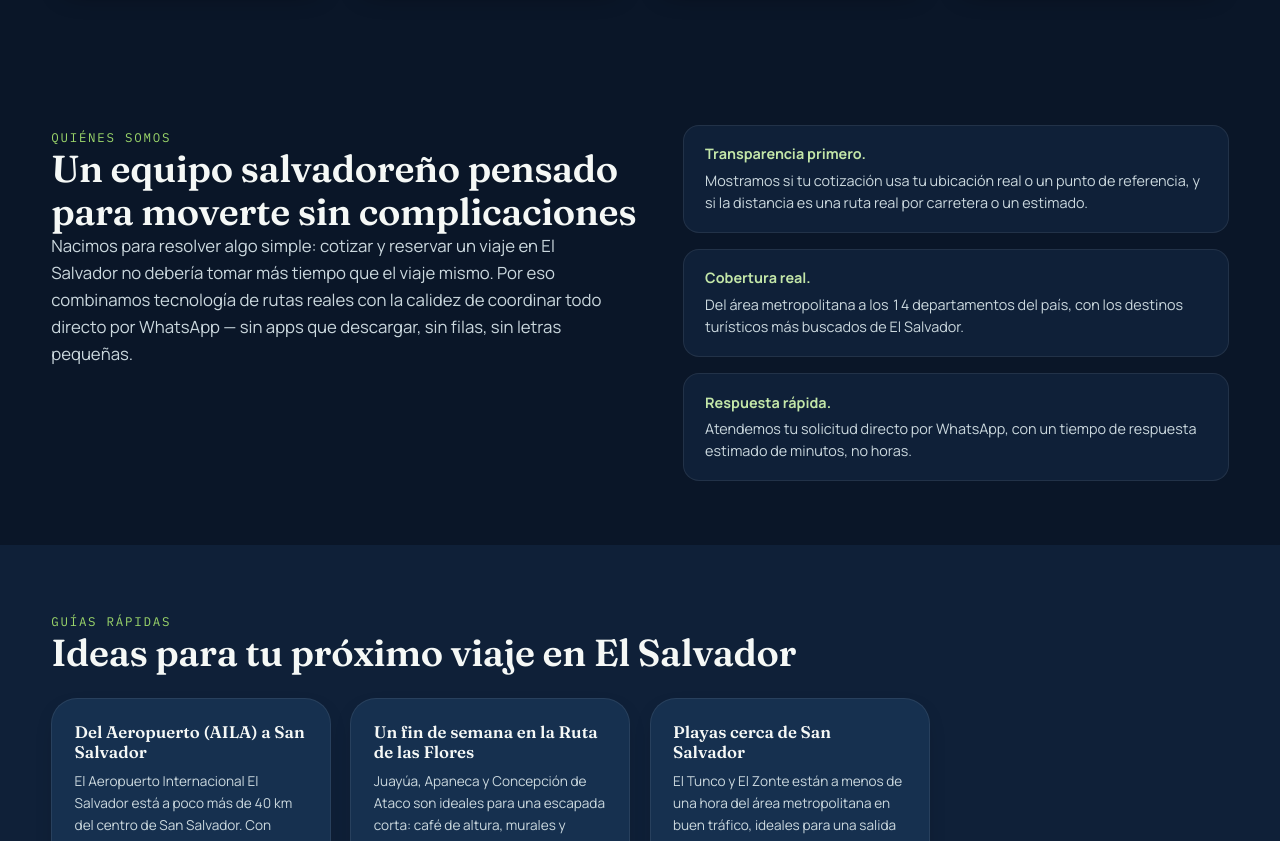
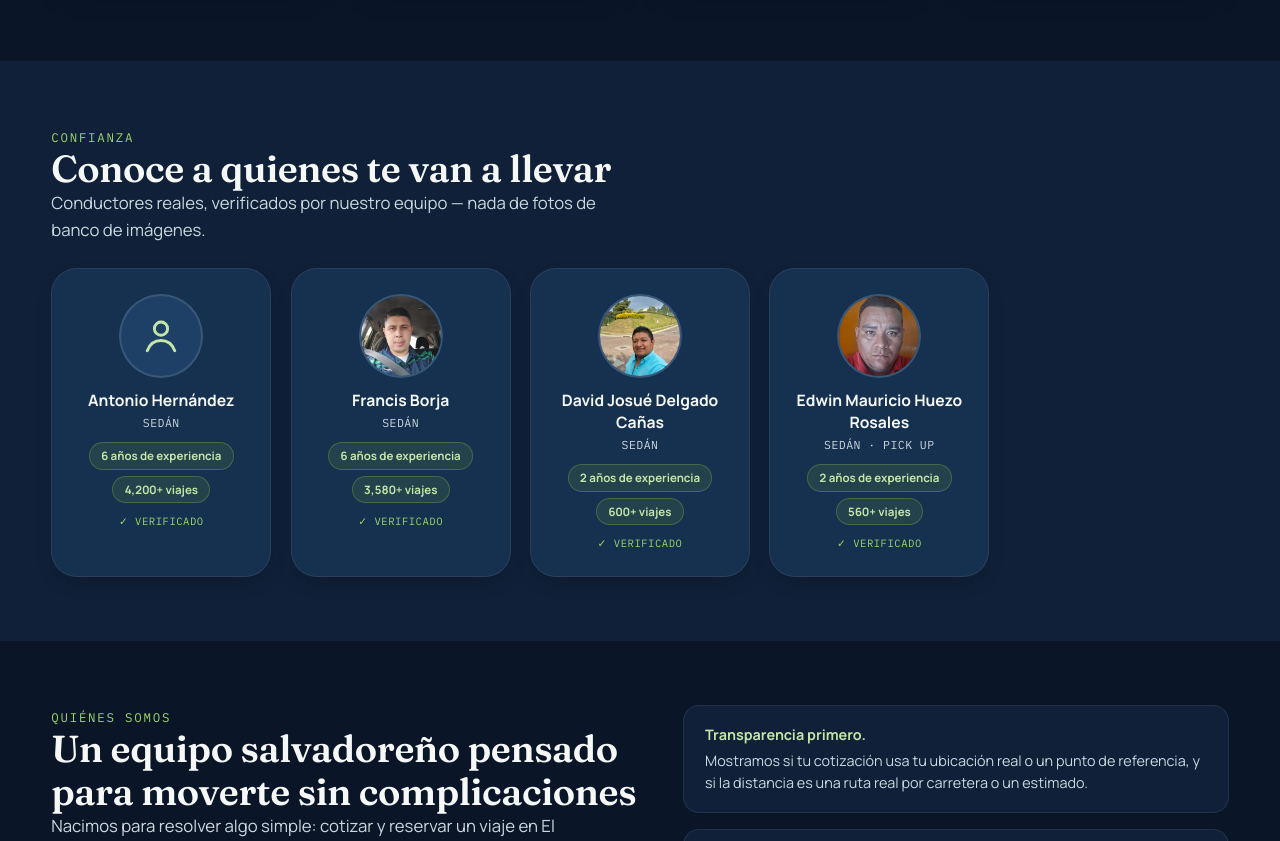
Before and after one commit to MauricioStanley/Movilidad-360-SV, a plain HTML site: page index.html in a window 1280 px wide. Shown: the part 5522-6363 px from the top of the page. Drawn offline with nearby package versions, Linux system fonts and the light colour scheme.

Commit message:
Agregar sección 'Conoce a quienes te van a llevar' con conductores reales
- Nueva sección de confianza (reemplaza temporalmente a los testimonios
  ocultos) usando los datos reales de conductores ya en js/data.js:
  foto, nombre, años de experiencia y viajes completados
- Los conductores que manejan más de una unidad (ej. Edwin, Spark +
  Forland) aparecen una sola vez con ambos tipos de vehículo listados
- Fallback con ícono genérico para conductores sin foto todavía (Antonio)
- Se suma .drivers-grid a la animación de entrada escalonada existente
- Bump de caché v13 -> v14

```diff
--- a/css/styles.css
+++ b/css/styles.css
@@ -919,6 +919,62 @@ html { scrollbar-color: var(--blue-600) var(--blue-900); scrollbar-width: thin;
 .testimonial-card figcaption strong { color: var(--green-300); }
 .testimonial-card figcaption span { color: var(--paper-dim); font-family: var(--font-mono); font-size: 0.72rem; text-transform: uppercase; letter-spacing: 0.06em; margin-top: 0.2rem; }
 
+/* ---------- Conductores ---------- */
+.drivers-section { background: var(--blue-900); }
+.drivers-grid {
+  display: grid;
+  gap: 1.2rem;
+  grid-template-columns: repeat(auto-fill, minmax(min(100%, 220px), 1fr));
+  margin-top: 1.5rem;
+}
+.driver-card {
+  margin: 0;
+  background: var(--blue-800);
+  border: 1px solid var(--border-softer);
+  border-radius: var(--radius-lg);
+  padding: 1.6rem 1.2rem;
+  box-shadow: var(--shadow-sm);
+  text-align: center;
+  display: flex;
+  flex-direction: column;
+  align-items: center;
+}
+.driver-avatar {
+  width: 84px; height: 84px;
+  border-radius: 50%;
+  background: var(--blue-700);
+  color: var(--green-300);
+  display: grid;
+  place-items: center;
+  overflow: hidden;
+  border: 2px solid var(--border-soft);
+}
+.driver-avatar svg { width: 55%; height: 55%; }
+.driver-avatar img { width: 100%; height: 100%; object-fit: cover; }
+.driver-name { font-weight: 700; color: var(--paper); font-size: 0.98rem; margin: 0.7rem 0 0; }
+.driver-vehicles {
+  font-size: 0.72rem; color: var(--paper-dim); font-family: var(--font-mono);
+  text-transform: uppercase; letter-spacing: 0.04em; margin: 0.2rem 0 0;
+}
+.driver-badges { display: flex; flex-wrap: wrap; gap: 0.4rem; justify-content: center; margin-top: 0.8rem; }
+.driver-badge {
+  font-size: 0.72rem;
+  font-weight: 700;
+  padding: 0.32rem 0.7rem;
+  border-radius: 999px;
+  background: rgba(124,179,66,0.14);
+  color: var(--green-300);
+  border: 1px solid var(--line-accent);
+}
+.driver-verified {
+  font-family: var(--font-mono);
+  font-size: 0.66rem;
+  letter-spacing: 0.05em;
+  text-transform: uppercase;
+  color: var(--green-400);
+  margin-top: 0.7rem;
+}
+
 /* ---------- Sobre nosotros ---------- */
 .about-section { background: var(--blue-950); }
 .about-grid {
--- a/index.html
+++ b/index.html
@@ -36,7 +36,7 @@
 <meta name="apple-mobile-web-app-title" content="Movilidad 360">
 <link rel="preconnect" href="https://fonts.googleapis.com">
 <link rel="preconnect" href="https://fonts.gstatic.com" crossorigin>
-<link rel="stylesheet" href="css/styles.css?v=13">
+<link rel="stylesheet" href="css/styles.css?v=14">
 <script type="application/ld+json">
 {
   "@context": "https://schema.org",
@@ -490,6 +490,16 @@
     </div>
   </section>
 
+  <!-- ============ CONDUCTORES ============ -->
+  <section class="section-pad drivers-section">
+    <div class="wrap">
+      <span class="eyebrow">Confianza</span>
+      <h2 class="section-title">Conoce a quienes te van a llevar</h2>
+      <p class="section-lede">Conductores reales, verificados por nuestro equipo — nada de fotos de banco de imágenes.</p>
+      <div id="drivers-grid" class="drivers-grid"></div>
+    </div>
+  </section>
+
   <!-- ============ TESTIMONIOS ============
        ⚠️ OCULTO A PROPÓSITO (pedido del cliente): los testimonios eran de
        ejemplo/placeholder. Se reactiva quitando este comentario en cuanto
@@ -840,8 +850,8 @@
   </div>
 </div>
 
-<script src="js/data.js?v=13"></script>
-<script src="js/app.js?v=13"></script>
-<script src="js/enhance.js?v=13"></script>
+<script src="js/data.js?v=14"></script>
+<script src="js/app.js?v=14"></script>
+<script src="js/enhance.js?v=14"></script>
 </body>
 </html>
--- a/js/app.js
+++ b/js/app.js
@@ -1512,6 +1512,58 @@
     }).join("");
     wireVehicleCardTilt();
     wireVehiclePhotoRotation();
+  }
+
+  // Junta los conductores reales desde VEHICLES (un mismo conductor puede
+  // manejar más de una unidad, ej. Edwin maneja el Spark y el Forland — en
+  // ese caso aparece una sola vez con ambos tipos de vehículo listados).
+  function collectDrivers() {
+    const map = new Map();
+    VEHICLES.forEach((v) => {
+      (v.units || []).forEach((u) => {
+        if (!u.driverName) return;
+        if (!map.has(u.driverName)) {
+          map.set(u.driverName, {
+            name: u.driverName,
+            photo: u.driverPhoto,
+            trips: u.trips,
+            experience: u.experience,
+            vehicleTypes: [],
+          });
+        }
+        const driver = map.get(u.driverName);
+        if (!driver.vehicleTypes.includes(v.type)) driver.vehicleTypes.push(v.type);
+      });
+    });
+    return Array.from(map.values());
+  }
+
+  function renderDrivers() {
+    const section = document.querySelector(".drivers-section");
+    const grid = $("#drivers-grid");
+    if (!grid) return;
+    const drivers = collectDrivers();
+    if (!drivers.length) {
+      if (section) section.hidden = true;
+      return;
+    }
+    grid.innerHTML = drivers
+      .map(
+        (d) => `
+      <div class="driver-card">
+        <div class="driver-avatar">${
+          d.photo ? `<img src="${d.photo}" alt="${d.name}" loading="lazy">` : DRIVER_PLACEHOLDER_ICON
+        }</div>
+        <p class="driver-name">${d.name}</p>
+        <p class="driver-vehicles">${d.vehicleTypes.join(" · ")}</p>
+        <div class="driver-badges">
+          ${d.experience ? `<span class="driver-badge">${d.experience}</span>` : ""}
+          ${d.trips != null ? `<span class="driver-badge">${d.trips.toLocaleString("es-SV")}+ viajes</span>` : ""}
+        </div>
+        <span class="driver-verified">✓ Verificado</span>
+      </div>`
+      )
+      .join("");
   }
 
   // Para tipos de vehículo con varias fotos reales (ej. Sedán), las va
@@ -2176,6 +2228,7 @@
     wireCoverageMap();
     renderTestimonials();
     renderVehicles();
+    renderDrivers();
     renderStats();
     renderFAQ();
     wireGoogleReviewsLink();
--- a/js/enhance.js
+++ b/js/enhance.js
@@ -75,7 +75,7 @@
 
   /* ---- Rejillas con entrada escalonada (flota + guías) ---- */
   function wireGridReveals() {
-    var grids = document.querySelectorAll(".vehicles-grid, .guides-grid");
+    var grids = document.querySelectorAll(".vehicles-grid, .guides-grid, .drivers-grid");
     if (!grids.length || !("IntersectionObserver" in window)) return;
 
     var obs = new IntersectionObserver(
```
Also changed, not shown: sw.js (+5 -5 lines).
